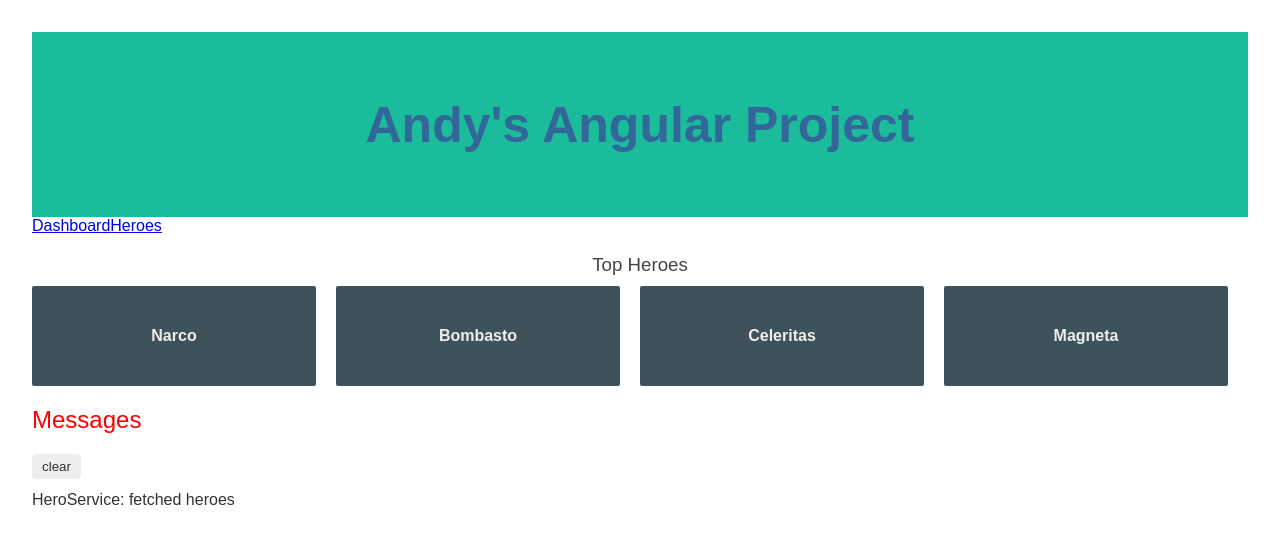
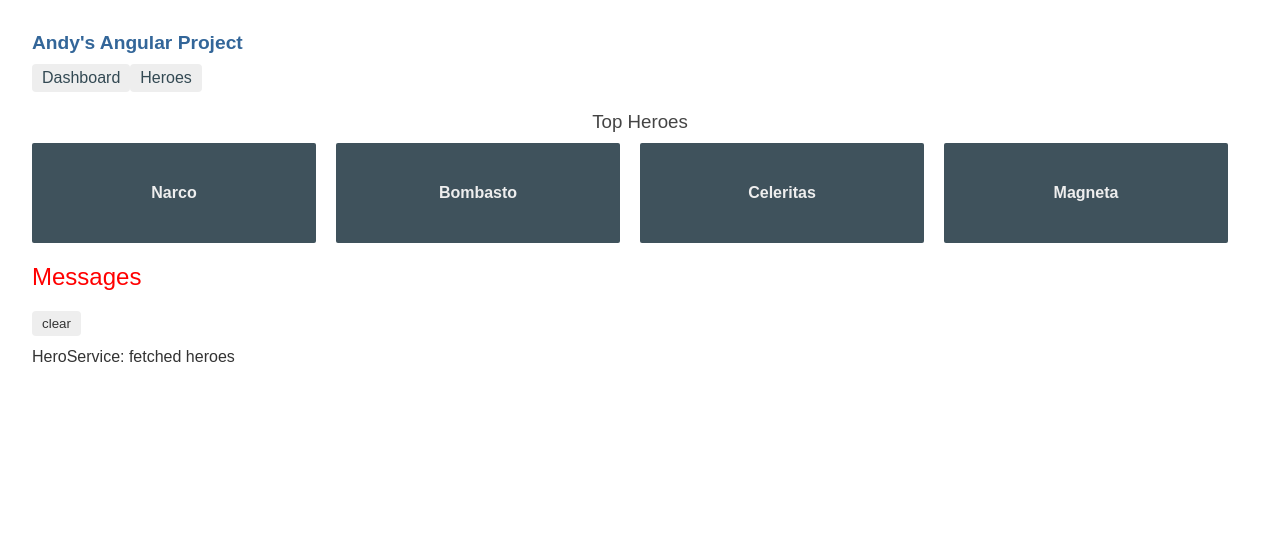
Before and after one commit to AndyThomas-Dev/AngularProject, an Angular app: page /dashboard in a window 1280 px wide. Shown: the top 544 px of the page. Built offline with nearby package versions, Linux system fonts and the light colour scheme.

Commit message:
added css for buttons

```diff
--- a/src/app/app.component.css
+++ b/src/app/app.component.css
@@ -1,7 +1,23 @@
-.header {
-    padding: 30px;
-    text-align: center;
-    background: #1abc9c;
-    color: white;
-    font-size: 20px;
-  }
+/* AppComponent's private CSS styles */
+h1 {
+  font-size: 1.2em;
+  margin-bottom: 0;
+}
+nav a {
+  padding: 5px 10px;
+  text-decoration: none;
+  margin-top: 10px;
+  display: inline-block;
+  background-color: #eee;
+  border-radius: 4px;
+}
+nav a:visited, a:link {
+  color: #334953;
+}
+nav a:hover {
+  color: #039be5;
+  background-color: #cfd8dc;
+}
+nav a.active {
+  color: #039be5;
+}
```
